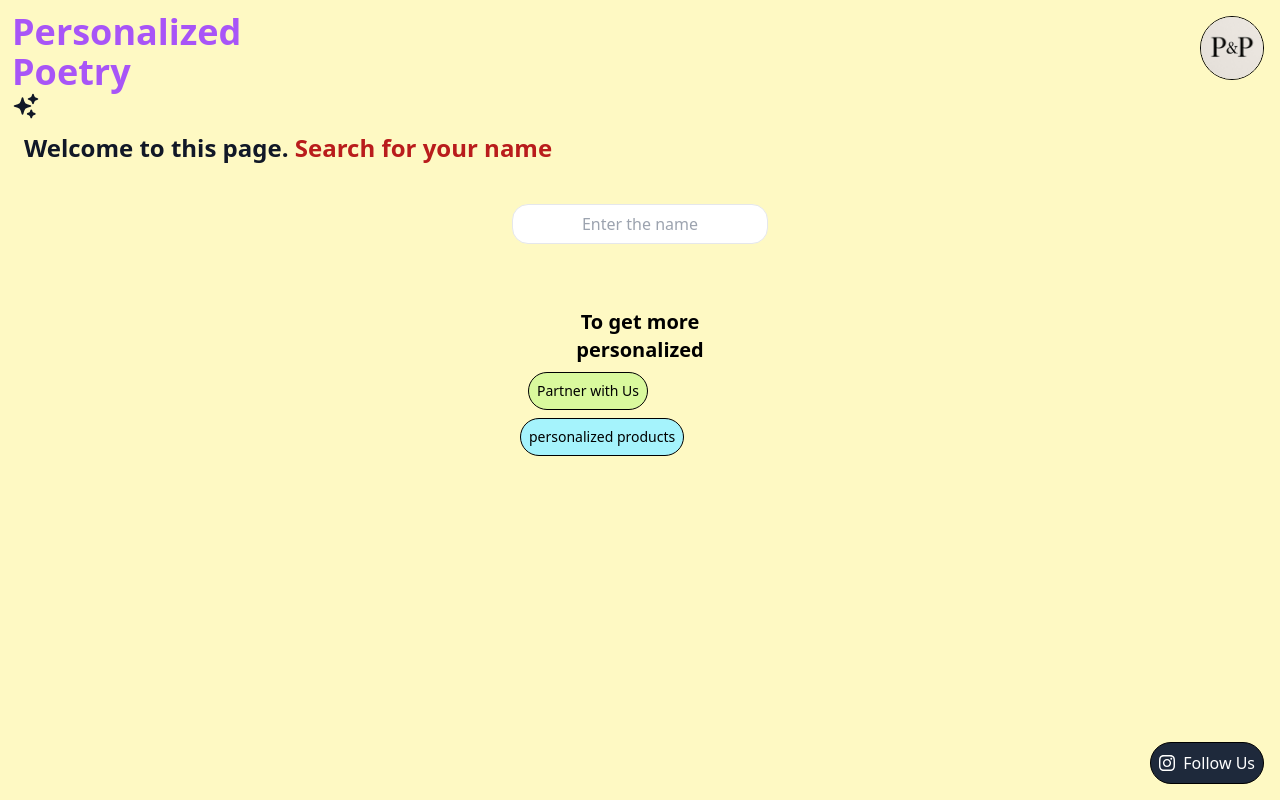
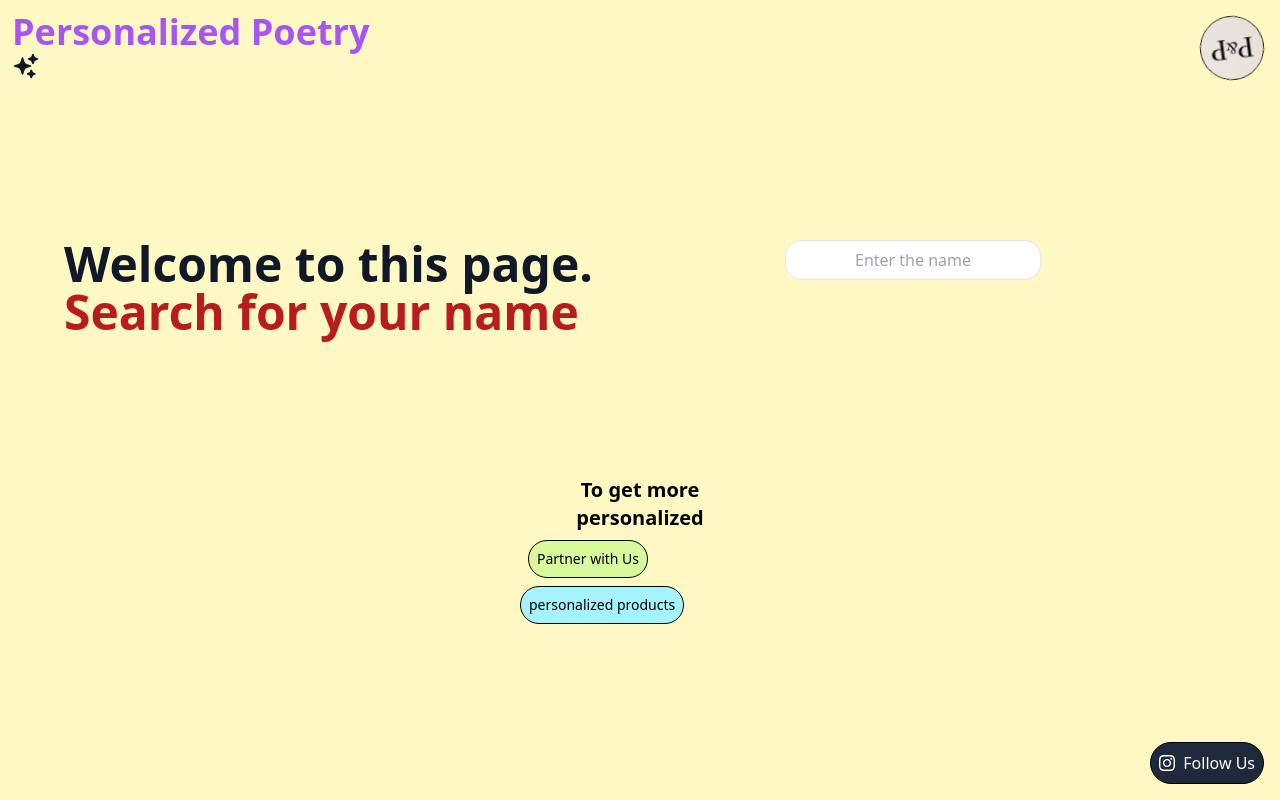
Before and after one commit to mauryamj/Personalized-Poem, a React (Vite) app: page / in a window 1280 px wide. Built offline with nearby package versions, Linux system fonts and the light colour scheme.

Commit message:
font size adjustment

```diff
--- a/index.html
+++ b/index.html
@@ -4,7 +4,7 @@
     <meta charset="UTF-8" />
     <link rel="icon" type="image/png+xml" href="/logo.png" />
     <meta name="viewport" content="width=device-width, initial-scale=1.0" />
-    <title>Vite + React</title>
+    <title>Personalized Poetry</title>
   </head>
   <body>
     <div id="root"></div>
--- a/src/App.jsx
+++ b/src/App.jsx
@@ -129,20 +129,21 @@ function App() {
   const WALink = `https://wa.me/${phone}?text=${encodeURIComponent(message)}`;
   return (
     <div>
-      <div className={`${theme.bg} p-3 h-screen  w-screen overflow-auto `} ref={ref}>
-        <h2 className={`text-4xl font-bold ${theme.title}`}>Personalized <br />Poetry</h2>
-        <img src='/logo.png' className='h-16 fixed top-4 right-4 object-contain cursor-pointer rounded-full border border-black' />
+      <div className={`${theme.bg} p-3 h-screen w-screen overflow-auto `} ref={ref}>
+        <h2 className={`text-4xl font-bold ${theme.title}`}>Personalized <br className='xl:hidden'/>Poetry</h2>
+        <img src='/logo.png' className='h-16 fixed top-4 right-4 object-contain cursor-pointer rounded-full animate-spin border border-black' />
         <SparklesIcon onClick={handleClick} className='text-gray-900 h-7 align-text-top' />
+        <div className='xl:flex xl:flex-wrap xl:gap-5 xl:pl-10'>
           <div>
             {isEntered ? (
-            <div>
-              <p className={`p-3 text-3xl font-bold ${theme.ntitle}`}>{displayName}</p>
+              <div className=''>
+                <p className={`p-3 text-3xl font-bold xl:text-5xl ${theme.ntitle}`}>{displayName}</p>
                 {poemLines.map((item, index) => (
-                <p key={index} className="pl-7 text-base relative mb-3">
+                  <p key={index} className="pl-7 text-base xl:text-2xl relative mb-3">
                     <span className={`absolute left-0 top-0 font-bold ${theme.pline}`}>
                       {item.letter} →
                     </span>
-                  <span className={`ml-2 ${theme.ptext}`}>
+                    <span className={` xl:pl-10 ml-2 ${theme.ptext}`}>
                       {item.line}
                     </span>
                   </p>
@@ -152,17 +153,17 @@ const WALink = `https://wa.me/${phone}?text=${encodeURIComponent(message)}`;
 
               </div>
             ) : (
-            <p className="p-3 text-2xl font-bold text-gray-900">
-              Welcome to this page. <span className={`${theme.pline}`}>Search for your name </span>
+              <p className="p-3 xl:text-5xl text-2xl xl:pt-40 font-bold text-gray-900">
+                Welcome to this page. <span className={`${theme.pline}`}><br />Search for your name </span>
               </p>
 
             )
             }
           </div>
-        <div className="flex items-center justify-center text-black p-7">
+          <div className="flex items-center justify-center text-black p-7 xl:p-40">
             <input
               type="text"
-            className="h-10 w-64 rounded-2xl bg-white p-2.5 text-center border no-export"
+              className="h-10 w-64 rounded-2xl bg-white p-2.5 text-center border no-export "
               placeholder="Enter the name"
               value={isInput}
               onChange={(e) => setIsInput(e.target.value)}
@@ -171,6 +172,7 @@ const WALink = `https://wa.me/${phone}?text=${encodeURIComponent(message)}`;
               maxLength={15}
             />
 
+          </div>
         </div>
         <div className='flex justify-center'>
           {isEntered ? <p></p> :
```
Lines whose indentation alone changed are shown as unchanged.
